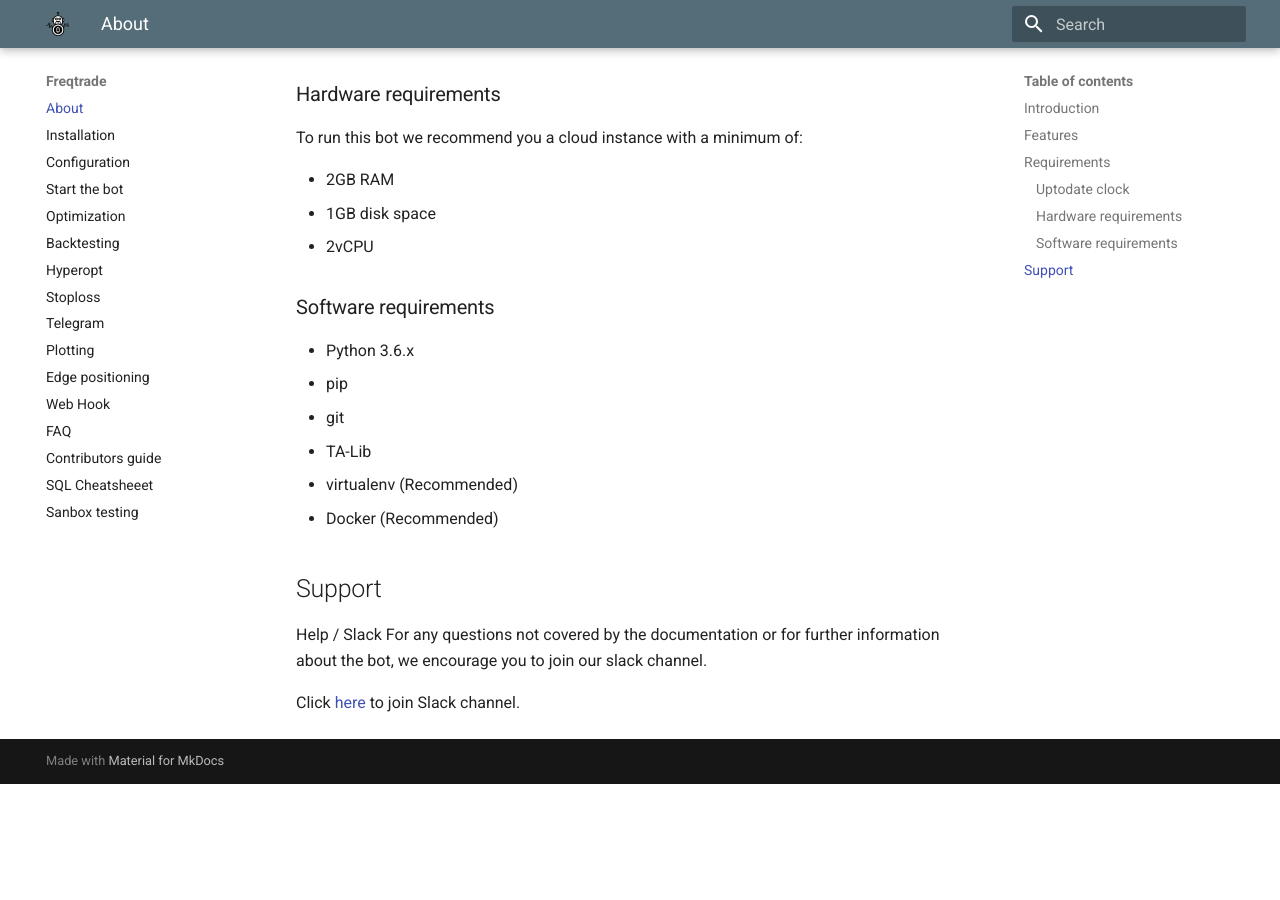
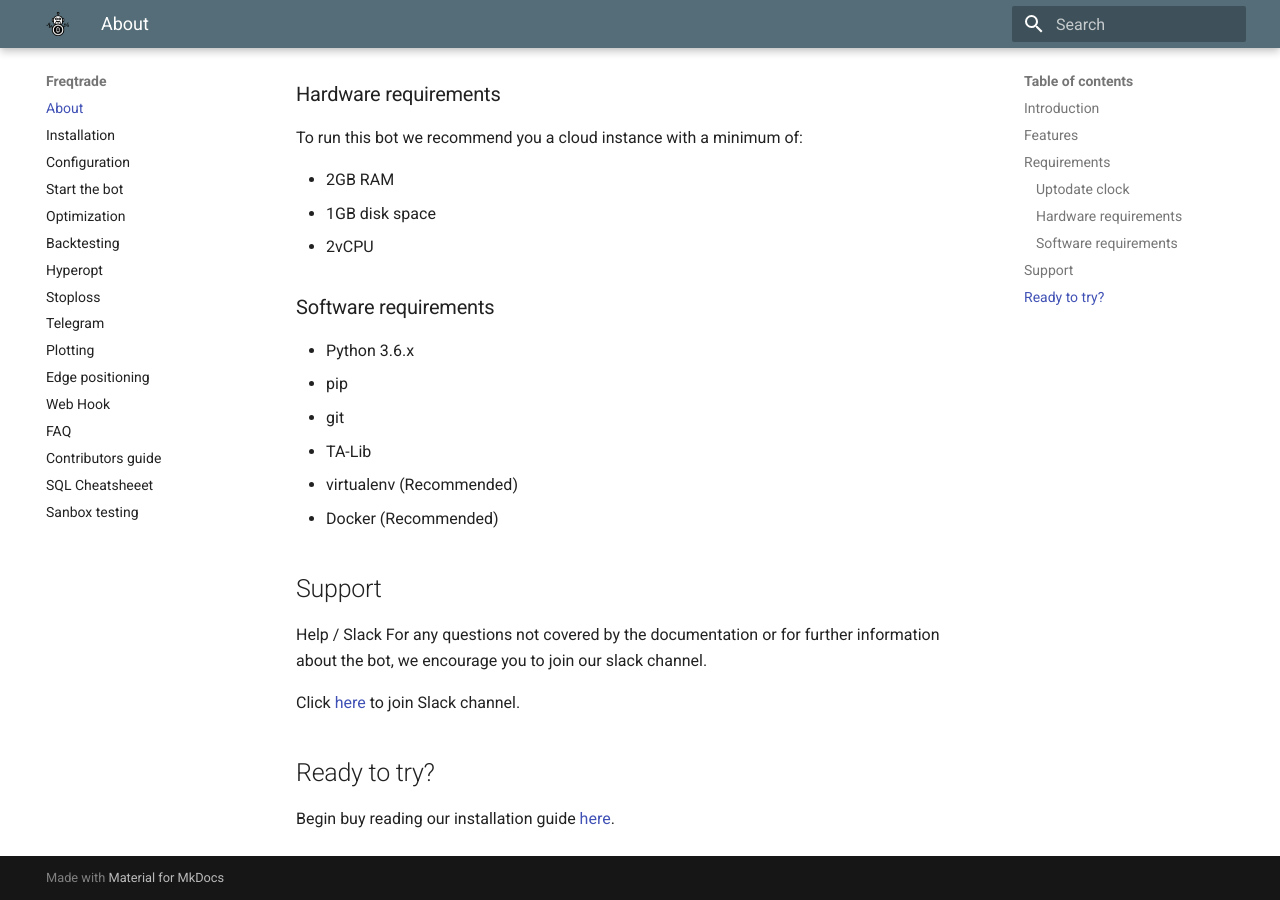
Before and after one commit to jacksonmori755/Crypto-trading-bot, an MkDocs documentation site: the page built from docs/index.md, in a window 1280 px wide and 900 px high, scrolled down 1212 px. Built offline with MkDocs 1.6.1 and Material for MkDocs 9.7.7, drawn with Linux system fonts in a browser that asks for light colours; before the commit the page ends 1996 px from its top, so only the background shows below that.

Commit message:
added “ready to try?”

```diff
--- a/docs/index.md
+++ b/docs/index.md
@@ -50,3 +50,6 @@ Help / Slack
 For any questions not covered by the documentation or for further information about the bot, we encourage you to join our slack channel.
 
 Click [here](https://join.slack.com/t/highfrequencybot/shared_invite/enQtMjQ5NTM0OTYzMzY3LWMxYzE3M2MxNDdjMGM3ZTYwNzFjMGIwZGRjNTc3ZGU3MGE3NzdmZGMwNmU3NDM5ZTNmM2Y3NjRiNzk4NmM4OGE) to join Slack channel.
+
+## Ready to try?
+Begin buy reading our installation guide [here](pre-requisite).
```
